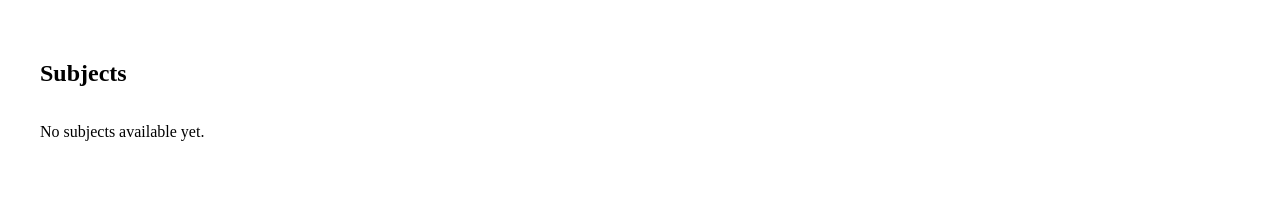
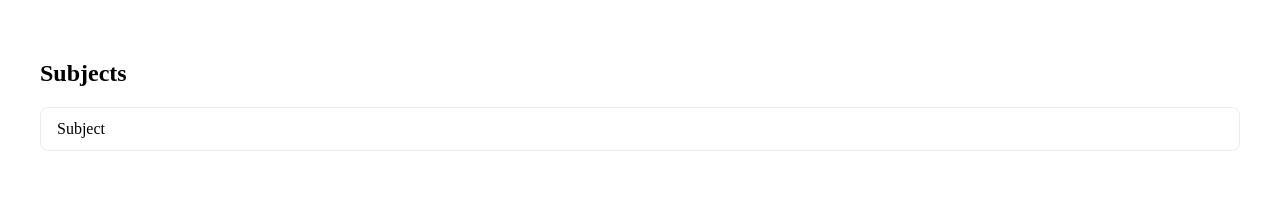
Before and after one commit to RaihanAizvan/Fution, a Vue app: page /subjects in a window 1280 px wide. Shown: the top 201 px of the page. Built offline with nearby package versions, Linux system fonts and the light colour scheme.

Commit message:
feat: add subject list item navigation

```diff
--- /dev/null
+++ b/src/features/subjects/components/SubjectListItem.vue
@@ -0,0 +1,29 @@
+<template>
+  <RouterLink class="subject-list-item" :to="destination">
+    <span class="subject-list-item__label">Subject</span>
+  </RouterLink>
+</template>
+
+<script setup lang="ts">
+import { computed } from 'vue'
+import { RouterLink } from 'vue-router'
+
+interface Props {
+  slug: string
+}
+
+const props = defineProps<Props>()
+
+const destination = computed(() => `/subjects/${props.slug}`)
+</script>
+
+<style scoped>
+.subject-list-item {
+  display: block;
+  padding: 0.75rem 1rem;
+  border: 1px solid rgba(0, 0, 0, 0.08);
+  border-radius: 0.5rem;
+  text-decoration: none;
+  color: inherit;
+}
+</style>
--- a/src/features/subjects/components/SubjectsListNavigation.vue
+++ b/src/features/subjects/components/SubjectsListNavigation.vue
@@ -1,5 +1,9 @@
 <template>
   <nav class="subjects-navigation" aria-label="Subjects">
-    <p class="subjects-navigation__empty">No subjects available yet.</p>
+    <SubjectListItem slug="javascript" />
   </nav>
 </template>
+
+<script setup lang="ts">
+import SubjectListItem from './SubjectListItem.vue'
+</script>
```
